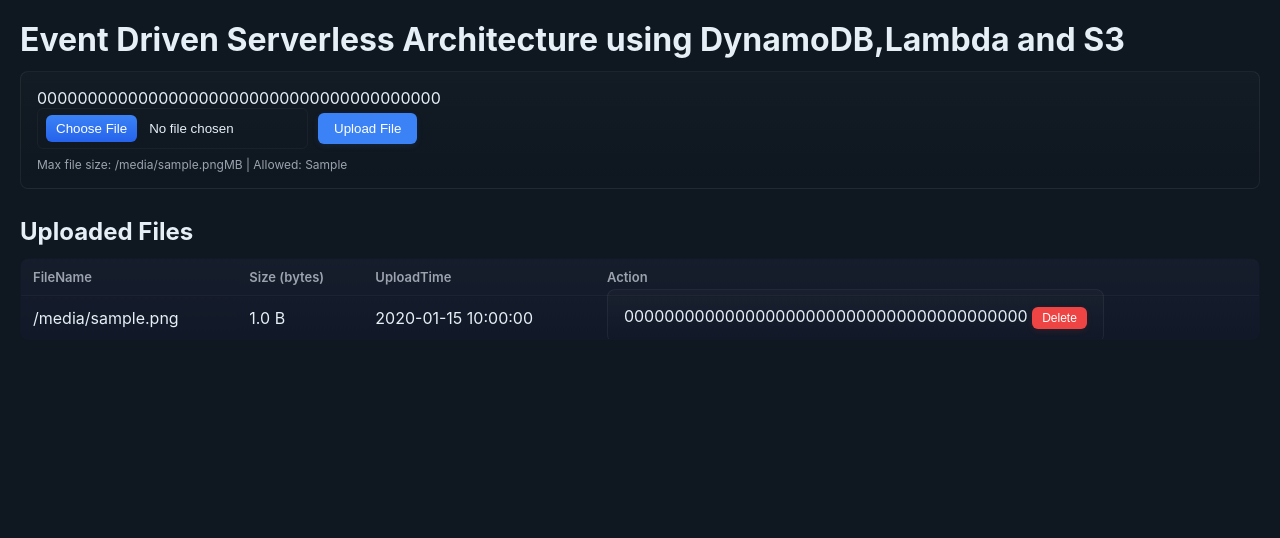
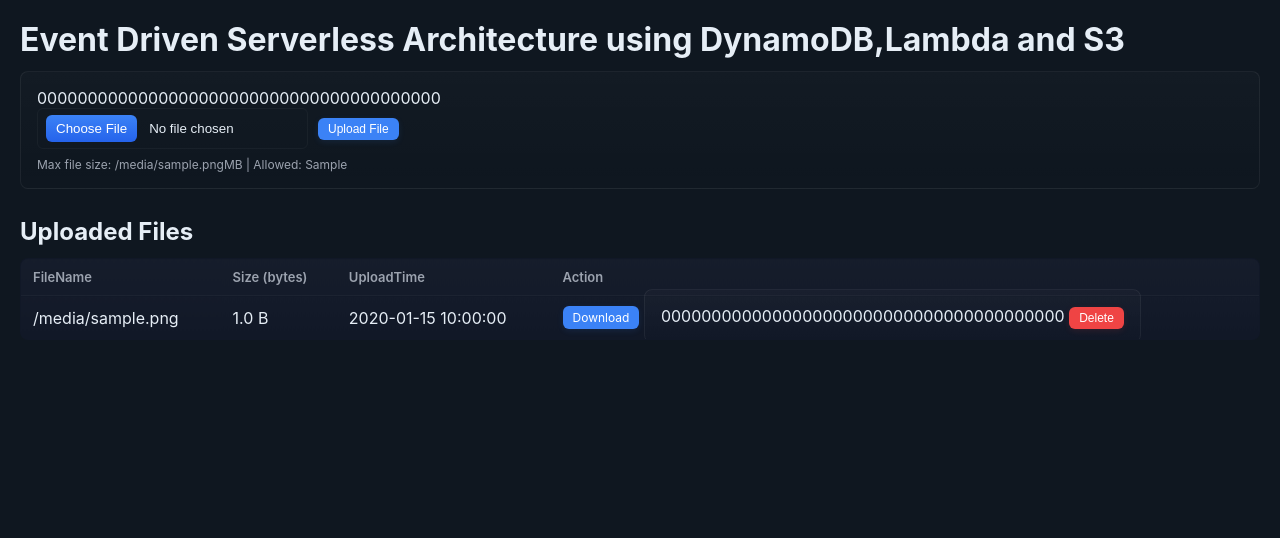
Before and after one commit to anuraaggg/flask-s3-demo, a Flask app: template templates/index.html in a window 1280 px wide. Shown: the top 538 px of the page. Run offline with Flask 3, Linux system fonts and the light colour scheme; the template is opened without the code that fills it: most values are stand-ins (such as "Sample title", 1, 10 or a date in 2020); parts of the project's set-up code (start-up, migrations or seed data) failed here and were passed over; some libraries are stand-ins or nearby versions.

Commit message:
feat: add file download functionality

```diff
--- a/app.py
+++ b/app.py
@@ -1,4 +1,4 @@
-from flask import Flask, request, render_template, redirect, url_for, flash
+from flask import Flask, request, render_template, redirect, url_for, flash, send_file
 from flask_wtf.csrf import CSRFProtect
 from flask_talisman import Talisman
 from flask_limiter import Limiter
@@ -10,6 +10,7 @@ import os
 from dotenv import load_dotenv
 import logging
 from werkzeug.utils import secure_filename
+from io import BytesIO
 
 load_dotenv()
 
@@ -276,3 +277,45 @@ def delete_file(filename):
         logger.error(f'Unexpected error deleting file: {e}')
         flash('An unexpected error occurred', 'error')
         return redirect(url_for('index'))
+
+
+@app.route('/download/<filename>', methods=['GET'])
+@limiter.limit("20 per minute")
+def download_file(filename):
+    """Download file from S3."""
+    try:
+        # Validate filename to prevent directory traversal
+        if '/' in filename or '\\' in filename or '..' in filename:
+            logger.warning(f'Attempted directory traversal in download: {filename}')
+            flash('Invalid filename', 'error')
+            return redirect(url_for('index'))
+
+        logger.info(f'Downloading file: {filename}')
+
+        # Get file from S3
+        try:
+            s3_object = s3.get_object(Bucket=S3_BUCKET, Key=filename)
+            file_stream = BytesIO(s3_object['Body'].read())
+            logger.info(f'Successfully retrieved {filename} from S3')
+        except ClientError as e:
+            error_code = e.response.get('Error', {}).get('Code', 'Unknown')
+            if error_code == 'NoSuchKey':
+                logger.warning(f'File not found in S3: {filename}')
+                flash('File not found', 'error')
+            else:
+                logger.error(f'Failed to download {filename}: {error_code}')
+                flash(f'Download failed: {error_code}', 'error')
+            return redirect(url_for('index'))
+
+        # Return file for download
+        return send_file(
+            file_stream,
+            download_name=filename,
+            as_attachment=True,
+            mimetype='application/octet-stream'
+        )
+
+    except Exception as e:
+        logger.error(f'Unexpected error downloading file: {e}')
+        flash('An unexpected error occurred during download', 'error')
+        return redirect(url_for('index'))
--- a/static/styles.css
+++ b/static/styles.css
@@ -115,6 +115,26 @@ button:active {
 .btn-danger:hover {
     background-color: #dc2626;
     box-shadow: 0 4px 8px rgba(239,68,68,0.2);
+}
+
+.btn-primary {
+    background-color: var(--accent);
+    box-shadow: 0 2px 6px rgba(59,130,246,0.12);
+    text-decoration: none;
+    display: inline-block;
+    padding: 4px 10px;
+    font-size: 12px;
+    border-radius: 6px;
+    color: white;
+    cursor: pointer;
+    transition: all 0.2s ease;
+}
+
+.btn-primary:hover {
+    background-color: var(--accent-strong);
+    box-shadow: 0 4px 8px rgba(59,130,246,0.2);
+    text-decoration: none;
+    color: white;
 }
 
 table {
--- a/templates/index.html
+++ b/templates/index.html
@@ -63,6 +63,7 @@
       <td>{{ item.Size | format_bytes }}</td>
       <td>{{ item.UploadTime }}</td>
       <td>
+        <a href="{{ url_for('download_file', filename=item.FileName) }}" class="btn btn-primary btn-sm">Download</a>
         <form method="POST" action="{{ url_for('delete_file', filename=item.FileName) }}" style="display:inline;">
           {{ csrf_token() }}
           <button type="submit" class="btn btn-danger btn-sm" onclick="return confirm('Are you sure you want to delete this file?')">Delete</button>
```
